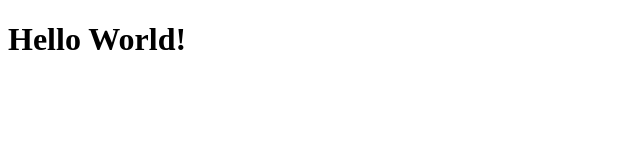
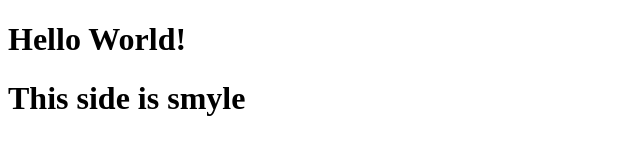
Before and after one commit to Jagat105/project, a plain HTML site: page index.html in a window 1280 px wide. Shown: the whole page, without its empty margins (0-640 px from the left). Drawn offline with Linux system fonts and the light colour scheme.

Commit message:
new features add

```diff
--- a/app.js
+++ b/app.js
@@ -1 +1 @@
-//New features add
+//New features add -- button
--- a/index.html
+++ b/index.html
@@ -7,5 +7,6 @@
 </head>
 <body>
     <h1>Hello World!</h1>
+    <h1>This side is smyle</h1>
 </body>
 </html>
```
